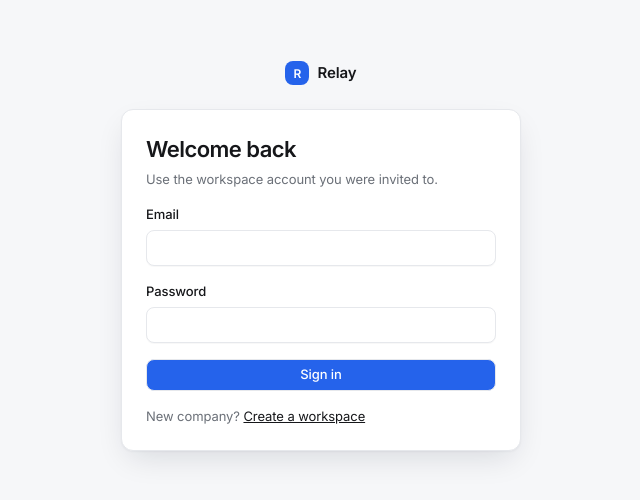
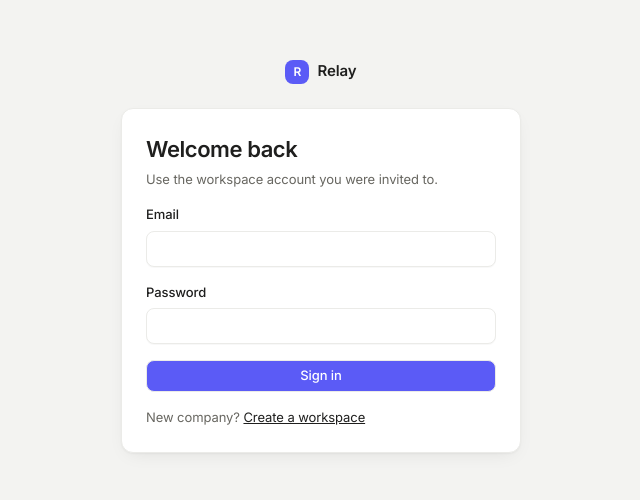
Before and after one commit to saadhtiwana/hackathon, a Next.js app in the folder frontend/: page /login in a window 1280 px wide. Shown: the part 144-644 px from the top of the page, without its empty margins (319-959 px from the left). Built offline with nearby package versions, Linux system fonts and the light colour scheme; no server answers.

Commit message:
style: new design tokens, typography and motion

```diff
--- a/frontend/src/app/globals.css
+++ b/frontend/src/app/globals.css
@@ -1,66 +1,217 @@
 @import "tailwindcss";
 
+/*
+  Design tokens. New names are the source of truth; the older names (paper, wash, ink, line,
+  signal, ok, warn) are aliases so every existing class keeps working.
+  Text pairs checked for WCAG AA (4.5:1). text-faint is for placeholders and decoration only.
+*/
 :root,
 .light {
-  --paper: #ffffff;
+  --canvas: #fbfbfa;
   --surface: #ffffff;
-  --wash: #f6f7f9;
-  --ink: #16171a;
-  --ink-muted: #6b7078;
-  --line: #e6e8ec;
-  --accent: #2563eb;
+  --surface-muted: #f3f3f1;
+  --surface-hover: #f0f0ee;
+  --border: #ebebe8;
+  --border-strong: #dcdcd8;
+  --text: #1f1f1e;
+  --text-muted: #686761;
+  --text-faint: #8c8b86;
+
+  --accent: #5b5bf6;
+  --accent-hover: #4d4de8;
   --on-accent: #ffffff;
-  --signal: #d92d20;
-  --on-signal: #ffffff;
-  --ok: #107a45;
-  --warn: #b25e09;
-  --focus: #2563eb;
-  --shadow: 0 1px 2px rgba(16, 24, 40, 0.04), 0 12px 32px -8px rgba(16, 24, 40, 0.14);
+  --accent-soft: #eeeefd;
+  --accent-text: #4343c9;
+
+  --tint-green: #e7f4eb;
+  --tint-green-text: #1c5a35;
+  --tint-blue: #e7effb;
+  --tint-blue-text: #1e4a8c;
+  --tint-yellow: #faf2da;
+  --tint-yellow-text: #674a08;
+  --tint-pink: #fae9ef;
+  --tint-pink-text: #872350;
+  --tint-violet: #eeecfb;
+  --tint-violet-text: #4a3ea6;
+
+  --status-available: #22a55b;
+  --status-busy: #e5a019;
+  --status-away: #8792a2;
+  --status-offline: #b9b8b3;
+  --danger: #d1342b;
+  --on-danger: #ffffff;
+  --ok-text: #1b7a43;
+  --warn-text: #93600a;
+
+  --focus: #5b5bf6;
+  --shadow-raised: 0 1px 2px rgba(20, 20, 18, 0.04), 0 6px 20px -8px rgba(20, 20, 18, 0.1);
+  --overlay: rgba(20, 20, 18, 0.28);
   color-scheme: light;
 }
 
 .dark {
-  --paper: #101114;
-  --surface: #17181c;
-  --wash: #1b1c21;
-  --ink: #ececef;
-  --ink-muted: #9a9ea8;
-  --line: #2a2c33;
-  --accent: #5b8cff;
-  --on-accent: #0b0c10;
-  --signal: #ff6b5e;
-  --on-signal: #101114;
-  --ok: #4cc38a;
-  --warn: #e5a443;
-  --focus: #7ea2ff;
-  --shadow: 0 1px 2px rgba(0, 0, 0, 0.3), 0 12px 32px -8px rgba(0, 0, 0, 0.6);
+  --canvas: #191919;
+  --surface: #202020;
+  --surface-muted: #262626;
+  --surface-hover: #2a2a2a;
+  --border: #2e2e2e;
+  --border-strong: #3a3a3a;
+  --text: #ededeb;
+  --text-muted: #a3a29d;
+  --text-faint: #7a7975;
+
+  --accent: #5b5bf6;
+  --accent-hover: #6b6bf8;
+  --on-accent: #ffffff;
+  --accent-soft: #26264a;
+  --accent-text: #9c9cff;
+
+  --tint-green: #1e2d23;
+  --tint-green-text: #a8ddb9;
+  --tint-blue: #1d2534;
+  --tint-blue-text: #afc8f2;
+  --tint-yellow: #2e2918;
+  --tint-yellow-text: #ebd493;
+  --tint-pink: #33212a;
+  --tint-pink-text: #f0b3ca;
+  --tint-violet: #262338;
+  --tint-violet-text: #c3bdf6;
+
+  --status-available: #3fbf73;
+  --status-busy: #e8b04f;
+  --status-away: #8a94a6;
+  --status-offline: #6b6a66;
+  --danger: #ff7b70;
+  --on-danger: #191919;
+  --ok-text: #5fcb8c;
+  --warn-text: #e8b04f;
+
+  --focus: #8b8bff;
+  --shadow-raised: 0 1px 2px rgba(0, 0, 0, 0.3), 0 8px 24px -10px rgba(0, 0, 0, 0.5);
+  --overlay: rgba(0, 0, 0, 0.5);
   color-scheme: dark;
 }
 
+/* aliases for the original token names */
+:root,
+.light,
+.dark {
+  --paper: var(--canvas);
+  --wash: var(--surface-muted);
+  --ink: var(--text);
+  --ink-muted: var(--text-muted);
+  --line: var(--border);
+  --signal: var(--danger);
+  --on-signal: var(--on-danger);
+  --ok: var(--ok-text);
+  --warn: var(--warn-text);
+  --shadow: var(--shadow-raised);
+}
+
 @theme inline {
+  --color-canvas: var(--canvas);
+  --color-surface: var(--surface);
+  --color-surface-muted: var(--surface-muted);
+  --color-surface-hover: var(--surface-hover);
+  --color-border: var(--border);
+  --color-border-strong: var(--border-strong);
+  --color-text: var(--text);
+  --color-text-muted: var(--text-muted);
+  --color-faint: var(--text-faint);
+  --color-accent: var(--accent);
+  --color-accent-hover: var(--accent-hover);
+  --color-on-accent: var(--on-accent);
+  --color-accent-soft: var(--accent-soft);
+  --color-accent-text: var(--accent-text);
+  --color-tint-green: var(--tint-green);
+  --color-tint-green-text: var(--tint-green-text);
+  --color-tint-blue: var(--tint-blue);
+  --color-tint-blue-text: var(--tint-blue-text);
+  --color-tint-yellow: var(--tint-yellow);
+  --color-tint-yellow-text: var(--tint-yellow-text);
+  --color-tint-pink: var(--tint-pink);
+  --color-tint-pink-text: var(--tint-pink-text);
+  --color-tint-violet: var(--tint-violet);
+  --color-tint-violet-text: var(--tint-violet-text);
+  --color-status-available: var(--status-available);
+  --color-status-busy: var(--status-busy);
+  --color-status-away: var(--status-away);
+  --color-status-offline: var(--status-offline);
+  --color-danger: var(--danger);
+  --color-on-danger: var(--on-danger);
+
+  /* original names */
   --color-paper: var(--paper);
-  --color-surface: var(--surface);
   --color-wash: var(--wash);
   --color-ink: var(--ink);
   --color-muted: var(--ink-muted);
   --color-line: var(--line);
-  --color-accent: var(--accent);
-  --color-on-accent: var(--on-accent);
   --color-signal: var(--signal);
   --color-on-signal: var(--on-signal);
   --color-ok: var(--ok);
   --color-warn: var(--warn);
   --color-focus: var(--focus);
+
   --font-sans: var(--font-inter), "Inter", system-ui, sans-serif;
-  --font-mono: var(--font-plex-mono), "IBM Plex Mono", ui-monospace, monospace;
+  /* numbers stay in Inter; .font-mono only switches on tabular figures */
+  --font-mono: var(--font-inter), "Inter", system-ui, sans-serif;
+
   --radius-sm: 6px;
   --radius-md: 8px;
   --radius-lg: 12px;
-  --shadow-float: var(--shadow);
+  --radius-xl: 14px;
+  --shadow-float: var(--shadow-raised);
+  --shadow-raised: var(--shadow-raised);
+
+  --spacing-1: 4px;
+  --spacing-2: 8px;
+  --spacing-3: 12px;
+  --spacing-4: 16px;
+  --spacing-6: 24px;
+  --spacing-8: 32px;
+
+  --ease-calm: cubic-bezier(0.22, 1, 0.36, 1);
+  --animate-fade-in: fade-in 180ms var(--ease-calm) both;
+  --animate-row-in: row-in 220ms var(--ease-calm) both;
+  --animate-pop-in: pop-in 180ms var(--ease-calm) both;
+  --animate-toast-in: toast-in 200ms var(--ease-calm) both;
+  --animate-shimmer: shimmer 1.6s ease-in-out infinite;
+
+  @keyframes fade-in {
+    from {
+      opacity: 0;
+    }
+  }
+  @keyframes row-in {
+    from {
+      opacity: 0;
+      transform: translateY(4px);
+    }
+  }
+  @keyframes pop-in {
+    from {
+      opacity: 0;
+      transform: scale(0.98);
+    }
+  }
+  @keyframes toast-in {
+    from {
+      opacity: 0;
+      transform: translateY(8px);
+    }
+  }
+  @keyframes shimmer {
+    from {
+      background-position: 150% 0;
+    }
+    to {
+      background-position: -50% 0;
+    }
+  }
 }
 
 * {
-  border-color: var(--line);
+  border-color: var(--border);
 }
 
 html,
@@ -69,38 +220,65 @@ body {
 }
 
 body {
-  background: var(--paper);
-  color: var(--ink);
+  background: var(--canvas);
+  color: var(--text);
   font-family: var(--font-sans);
   font-size: 14px;
-  line-height: 1.45;
+  line-height: 1.5;
   letter-spacing: -0.006em;
   text-rendering: optimizeLegibility;
   -webkit-font-smoothing: antialiased;
 }
 
 h1,
-h2 {
-  letter-spacing: -0.025em;
+h2,
+h3 {
+  letter-spacing: -0.02em;
+}
+
+.font-mono,
+.tabular,
+.tabular-nums {
+  font-variant-numeric: tabular-nums;
+}
+
+a,
+button,
+input,
+select,
+textarea,
+[role="button"] {
+  transition-property: color, background-color, border-color, box-shadow, opacity, transform;
+  transition-duration: 160ms;
+  transition-timing-function: var(--ease-calm);
 }
 
 :focus-visible {
   outline: 2px solid var(--focus);
   outline-offset: 2px;
+  border-radius: 6px;
 }
 
 ::selection {
-  background: color-mix(in srgb, var(--focus) 24%, transparent);
+  background: color-mix(in srgb, var(--accent) 22%, transparent);
+}
+
+::placeholder {
+  color: var(--text-faint);
 }
 
 [cmdk-overlay] {
   position: fixed;
   inset: 0;
-  background: color-mix(in srgb, var(--ink) 40%, transparent);
+  background: var(--overlay);
 }
 
-.tabular {
-  font-variant-numeric: tabular-nums;
+/* soft shimmer for skeletons; a flat tone when motion is reduced */
+.shimmer {
+  background-color: var(--surface-muted);
+  background-image: linear-gradient(90deg, transparent 0%, var(--surface-hover) 50%, transparent 100%);
+  background-size: 200% 100%;
+  animation: var(--animate-shimmer);
 }
 
 @media (prefers-reduced-motion: reduce) {
@@ -108,6 +286,7 @@ h2 {
   *::before,
   *::after {
     animation-duration: 0.01ms !important;
+    animation-iteration-count: 1 !important;
     transition-duration: 0.01ms !important;
   }
 }
--- a/frontend/src/app/layout.tsx
+++ b/frontend/src/app/layout.tsx
@@ -1,17 +1,11 @@
 import type { Metadata } from "next";
-import { IBM_Plex_Mono, Inter } from "next/font/google";
+import { Inter } from "next/font/google";
 import { Providers } from "@/components/providers";
 import "./globals.css";
 
 const sans = Inter({
   subsets: ["latin"],
   variable: "--font-inter",
-});
-
-const mono = IBM_Plex_Mono({
-  subsets: ["latin"],
-  weight: ["400", "500"],
-  variable: "--font-plex-mono",
 });
 
 const themeBoot = `(function(){try{var t=localStorage.getItem("relay-theme");var r=document.documentElement;if(t==="dark")r.classList.add("dark");else if(t==="light")r.classList.add("light");}catch(e){}})();`;
@@ -23,8 +17,8 @@ export const metadata: Metadata = {
 
 export default function RootLayout({ children }: Readonly<{ children: React.ReactNode }>) {
   return (
-    <html lang="en" className={`${sans.variable} ${mono.variable} h-full antialiased`} suppressHydrationWarning>
-      <body className="min-h-full bg-paper text-ink">
+    <html lang="en" className={`${sans.variable} h-full antialiased`} suppressHydrationWarning>
+      <body className="min-h-full bg-canvas text-text">
         <script dangerouslySetInnerHTML={{ __html: themeBoot }} />
         <a
           href="#content"
```
